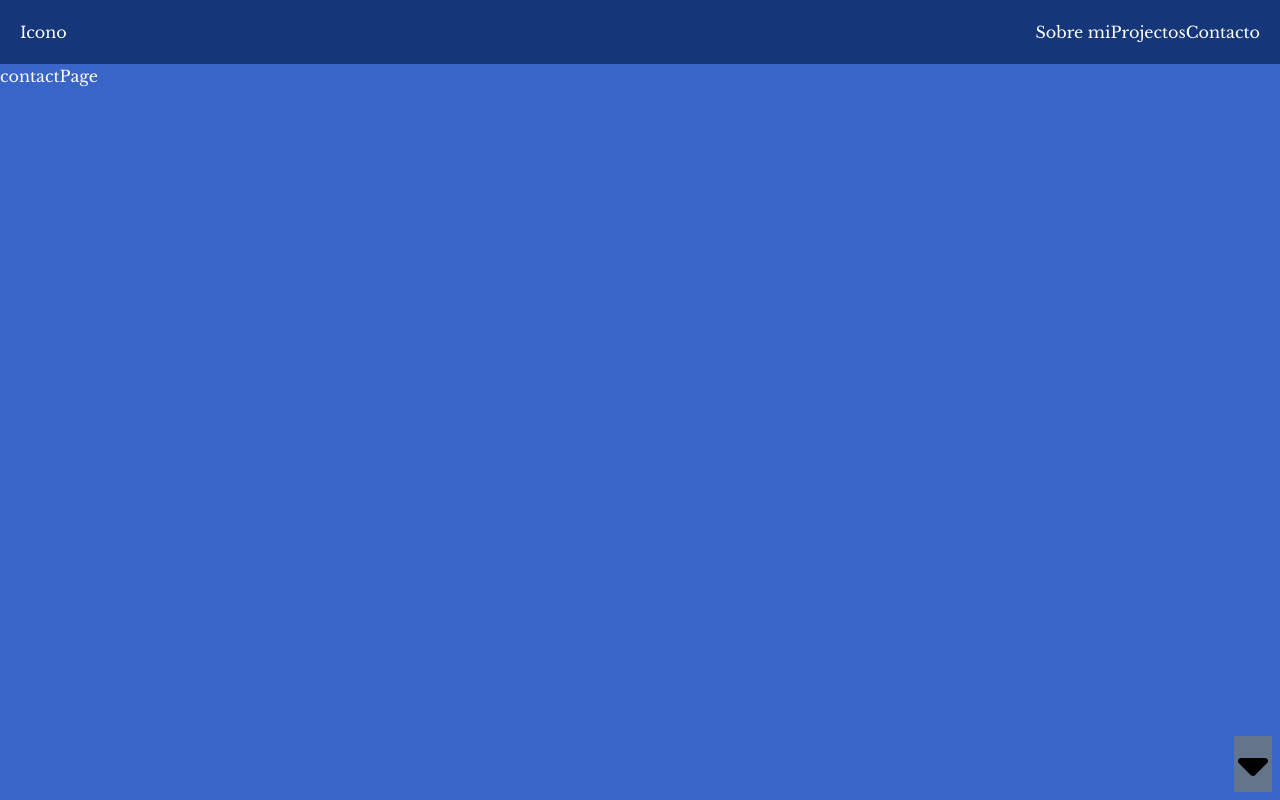
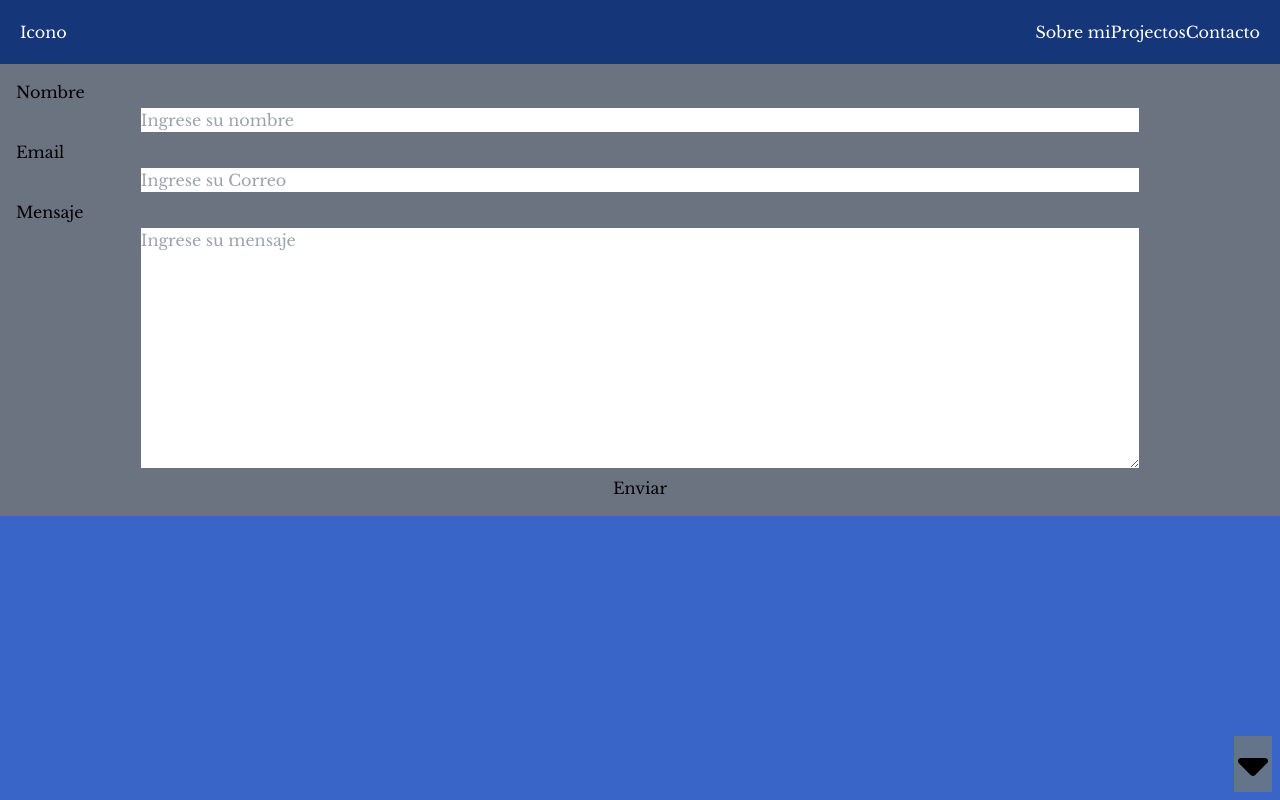
Before and after one commit to BrunoFaM/my-portfolio, a Next.js app: page /contact in a window 1280 px wide. Built offline with nearby package versions, Linux system fonts and the light colour scheme.

Commit message:
adding the form structure

```diff
--- a/app/contact/page.js
+++ b/app/contact/page.js
@@ -1,9 +1,50 @@
-import React from 'react'
+import React from "react";
 
 function contactPage() {
   return (
-    <div>contactPage</div>
-  )
+    <main>
+      <form className="bg-gray-500 text-black flex flex-col p-4 gap-2" action="">
+        <div className="flex gap-1 flex-col">
+          <label htmlFor="name">Nombre</label>
+          <input
+            className="self-center w-[80%]"
+            placeholder="Ingrese su nombre"
+            type="text"
+            id="name"
+            name="name"
+          />
+        </div>
+        <div className="flex gap-1 flex-col">
+          <label className="block" htmlFor="correo">
+            Email
+          </label>
+          <input
+            className="self-center w-[80%]"
+            placeholder="Ingrese su Correo"
+            type="email"
+            id="correo"
+            name="email"
+            required
+          />
+        </div>
+        <div className="flex gap-1 flex-col">
+          <label className="block" htmlFor="msg">
+            Mensaje
+          </label>
+          <textarea
+            className="self-center w-[80%]"
+            required
+            placeholder="Ingrese su mensaje"
+            name="message"
+            id="msg"
+            cols="30"
+            rows="10"
+          ></textarea>
+        </div>
+        <button type="submit">Enviar</button>
+      </form>
+    </main>
+  );
 }
 
-export default contactPage
+export default contactPage;
```
